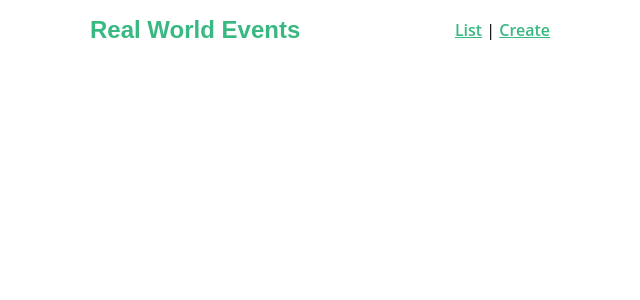
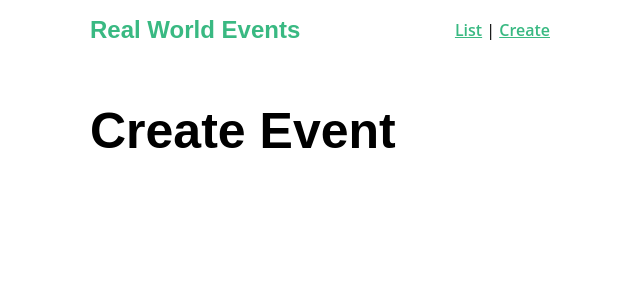
Before and after one commit to dericksozo/real-world-nuxt, a Nuxt app: page /event/create in a window 1280 px wide. Shown: the top 300 px of the page, without its empty margins (320-960 px from the left). Built offline with nearby package versions, Linux system fonts and the light colour scheme.

Commit message:
Moving the create event route from src/views/EventCreate.vue from the real-world-vue app into pages/event/create.vue to match the nuxt url structure.

```diff
--- /dev/null
+++ b/pages/event/create.vue
@@ -0,0 +1,3 @@
+<template>
+  <h1>Create Event</h1>
+</template>
```
